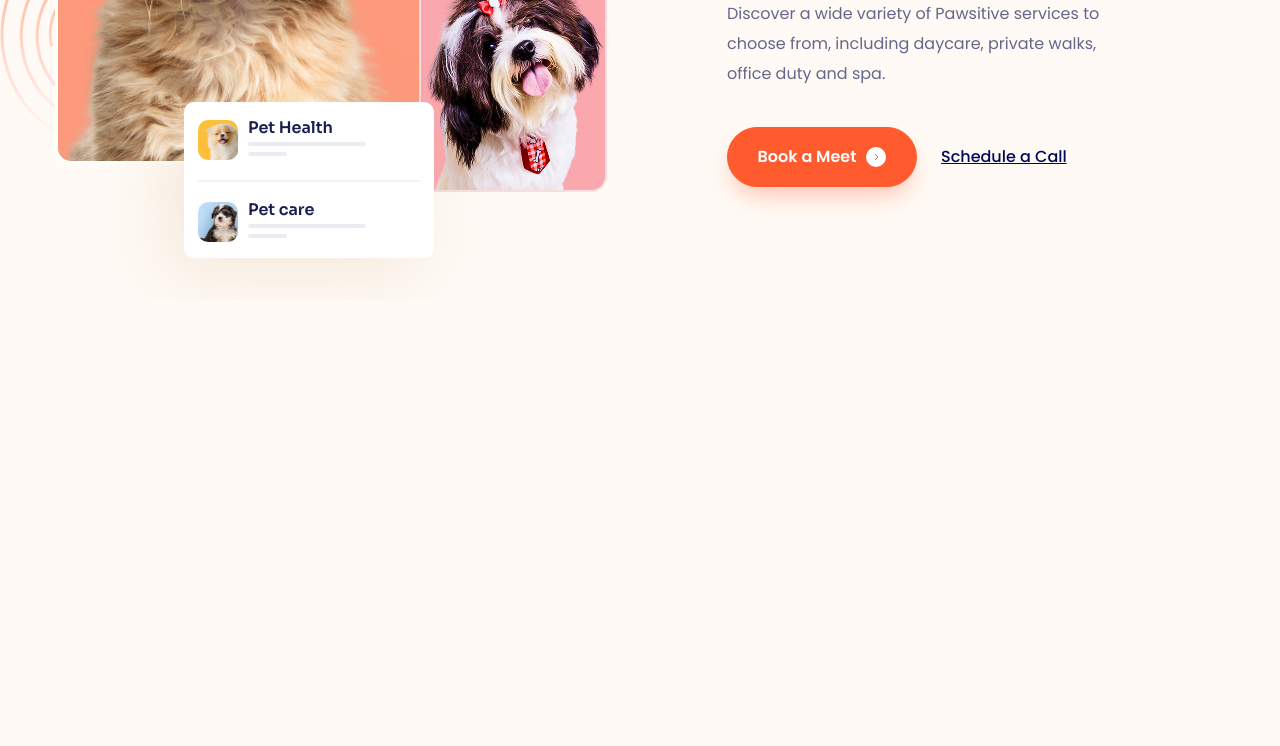
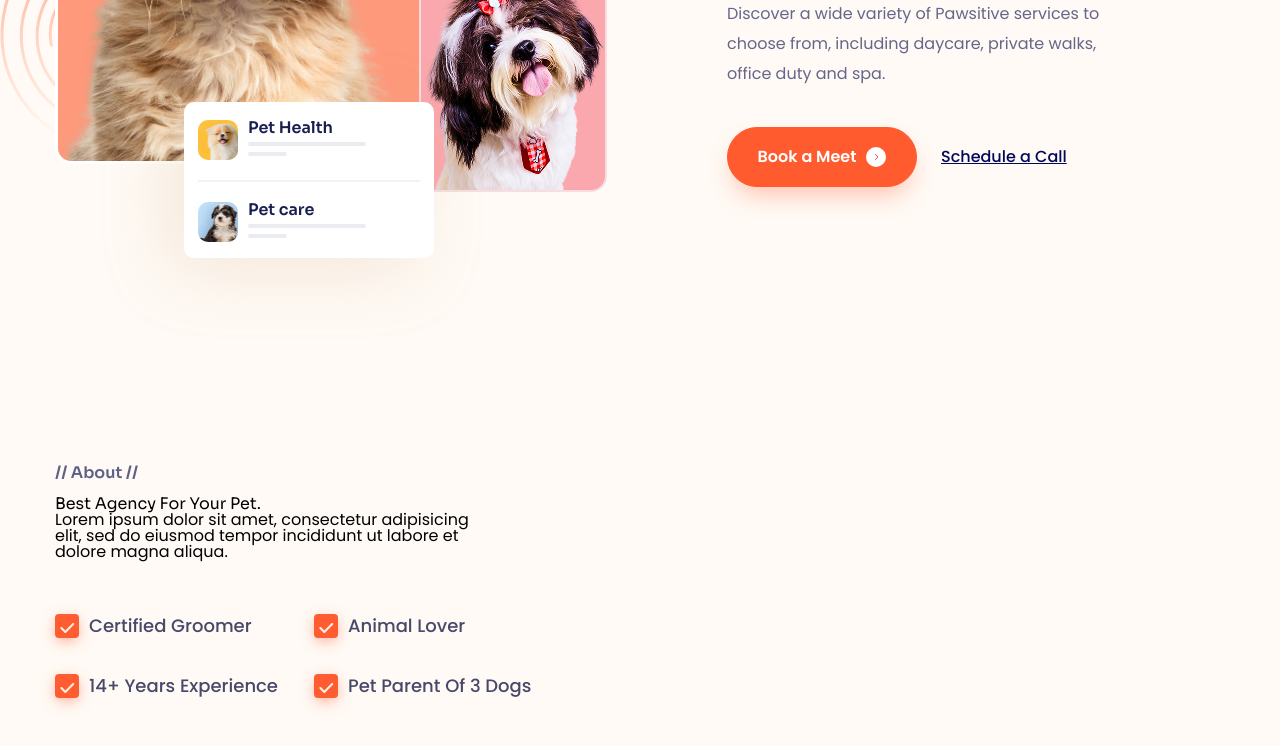
Before and after one commit to quan102004/htmlcss-project-04, a plain HTML site: page index.html in a window 1280 px wide. Shown: the part 500-1246 px from the top of the page. Before the commit the page ends 800 px from the top, so only its background shows below. Drawn offline with Linux system fonts and the light colour scheme.

Commit message:
Làm phần about #1

```diff
--- a/assets/css/styles.css
+++ b/assets/css/styles.css
@@ -274,3 +274,66 @@ button {
     text-decoration: underline;
     line-height: 1;
 }
+
+/* About */
+.about {
+    margin-top: 207px;
+}
+
+.about__inner {
+    display: grid;
+    grid-template-columns: 1fr 1fr;
+}
+
+.about__label {
+    color: #5e6085;
+    font-family: Sora, sans-serif;
+    font-size: 1.6rem;
+    font-weight: 600;
+    line-height: 1;
+}
+
+.about__heading {
+    margin-top: 15px;
+}
+
+.about__heading,
+.about__desc {
+    width: 444px;
+}
+
+.about__checklist {
+    display: grid;
+    grid-template-columns: auto auto;
+    justify-content: flex-start;
+    gap: 36px;
+    margin-top: 54px;
+}
+
+.about__check-item {
+    position: relative;
+    display: flex;
+    align-items: center;
+    column-gap: 10px;
+    color: #48496a;
+    font-size: 1.8rem;
+    font-weight: 500;
+    line-height: 1;
+}
+
+.about__check-item::before {
+    content: "";
+    display: inline-block;
+    width: 24px;
+    height: 24px;
+    background: #ff5d31;
+    box-shadow: 0px 4px 15px -3px rgba(255, 93, 49, 0.69);
+    border-radius: 4px;
+}
+
+.about__check-item::after {
+    position: absolute;
+    top: 4px;
+    left: 5px;
+    content: url(../icon/check.svg);
+}
--- a/index.html
+++ b/index.html
@@ -250,5 +250,43 @@
                 </div>
             </div>
         </section>
+
+        <main style="height: 5000px">
+            <!-- About -->
+            <section class="about">
+                <div class="container">
+                    <div class="about__inner">
+                        <section class="about__content">
+                            <p class="about__label">// About //</p>
+                            <h2 class="about__heading section-heading">
+                                Best Agency For Your Pet.
+                            </h2>
+                            <p class="about__desc section__desc">
+                                Lorem ipsum dolor sit amet, consectetur
+                                adipisicing elit, sed do eiusmod tempor
+                                incididunt ut labore et dolore magna aliqua.
+                            </p>
+                            <div class="about__checklist">
+                                <span class="about__check-item">
+                                    Certified Groomer
+                                </span>
+                                <span class="about__check-item">
+                                    Animal Lover
+                                </span>
+                                <span class="about__check-item">
+                                    14+ Years Experience
+                                </span>
+                                <span class="about__check-item">
+                                    Pet Parent Of 3 Dogs
+                                </span>
+                            </div>
+                        </section>
+                        <div class="about__media"></div>
+                        <div class="about__media"></div>
+                        <section class="about__content"></section>
+                    </div>
+                </div>
+            </section>
+        </main>
     </body>
 </html>
```
Also changed, not shown: assets/icon/check.svg (added).
